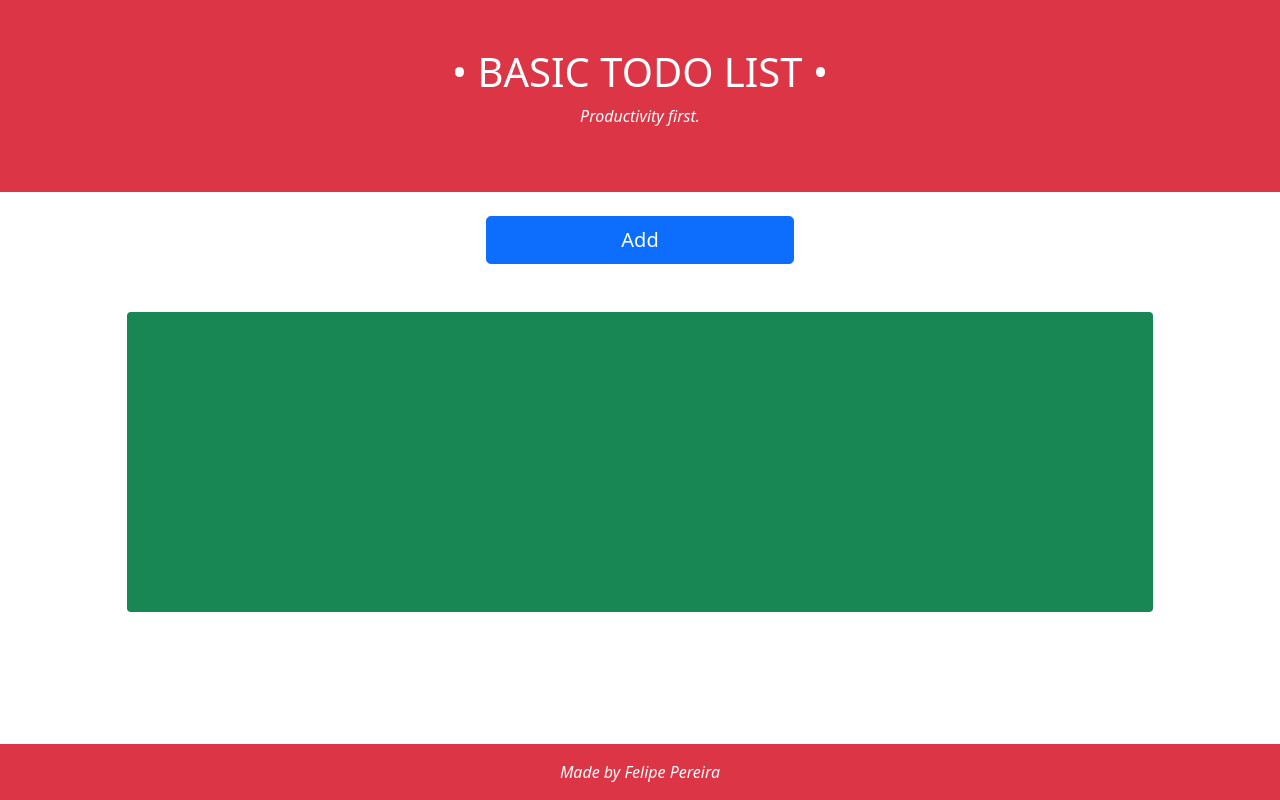
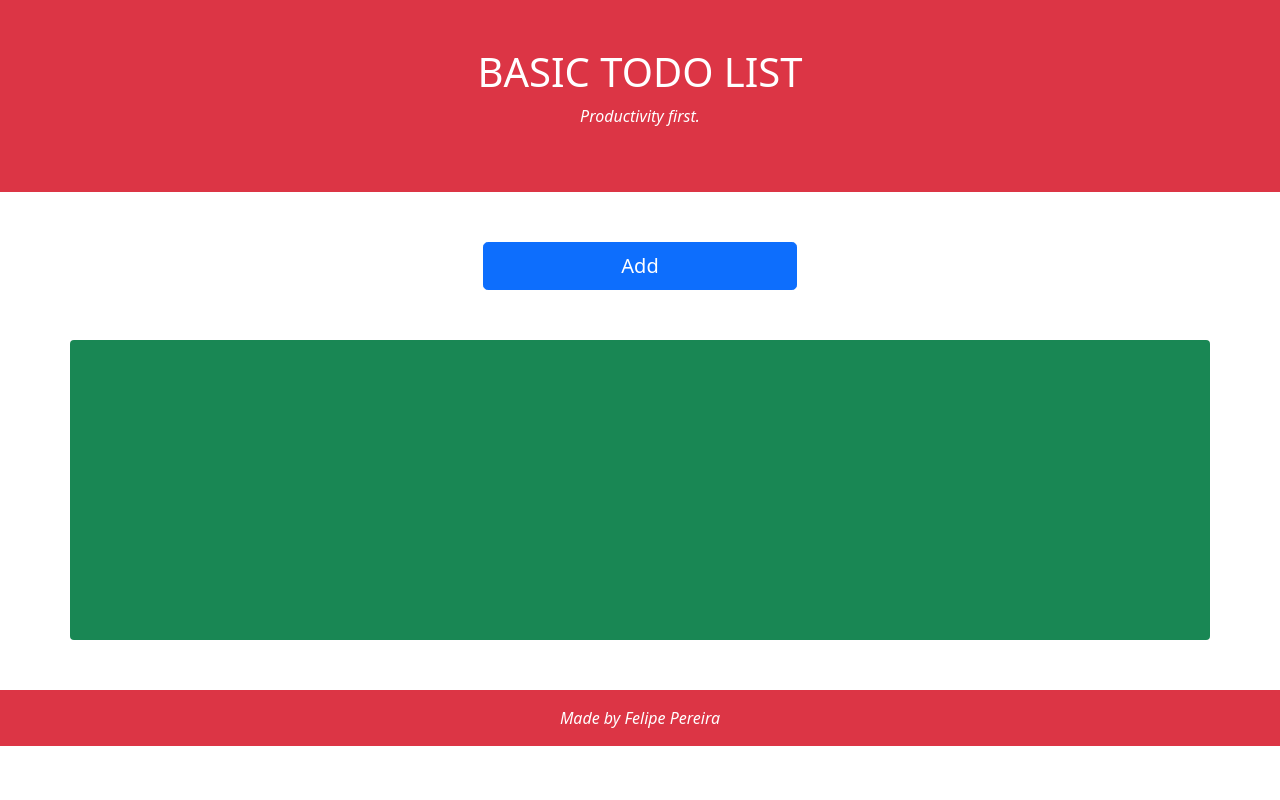
Before and after one commit to FelP012/Basic-ToDo-List, a plain HTML site: page index.html in a window 1280 px wide. Drawn offline with nearby package versions, Linux system fonts and the light colour scheme.

Commit message:
Update index.html

```diff
--- a/index.html
+++ b/index.html
@@ -17,22 +17,22 @@
     <script src="script.js"></script>
     <title>Basic ToDo List</title>
   </head>
-  <body style="min-width: 500px;">
+  <body style="min-width: 340px;">
     <header
-      class="d-flex flex-column justify-content-center text-center bg-danger p-5"
+      class="d-flex flex-column justify-content-center text-center bg-danger p-5" style="margin-bottom: 50px;"
     >
-      <h1 class="text-uppercase text-white h1">• basic todo list •</h1>
+      <h1 class="text-uppercase text-white h1">basic todo list</h1>
       <p class="text- text-white"><em>Productivity first.</em></p>
     </header>
-    <main class="container-fluid p-4 d-flex flex-wrap justify-content-center">
+    <main class="container-fluid  d-flex flex-wrap justify-content-center">
       <button type="button"  class="btn btn-primary btn-lg btn col-3" data-bs-toggle="modal" data-bs-target="#exampleModal">
         Add
       </button>
 
       <div
-        class="container bg-success rounded p-5 m-5 col-10 d-flex flex-column"
+        class="container bg-success rounded p-3  d-flex flex-column"
         id="contenedor"
-        style="min-height: 300px;"
+        style="min-height: 300px; margin-top:50px"
       >
     </div>
     </main>
@@ -54,8 +54,8 @@
       </div>
     </div>
     <footer
-      class="d-flex justify-content-center p-3 fixed-bottom bg-danger text-white"
-      style="min-width: 500px;"
+      class="d-flex justify-content-center p-3  bg-danger text-white"
+      style="min-width: 340px; margin-top:50px"
     >
       <em>Made by Felipe Pereira</em>
     </footer>
```
